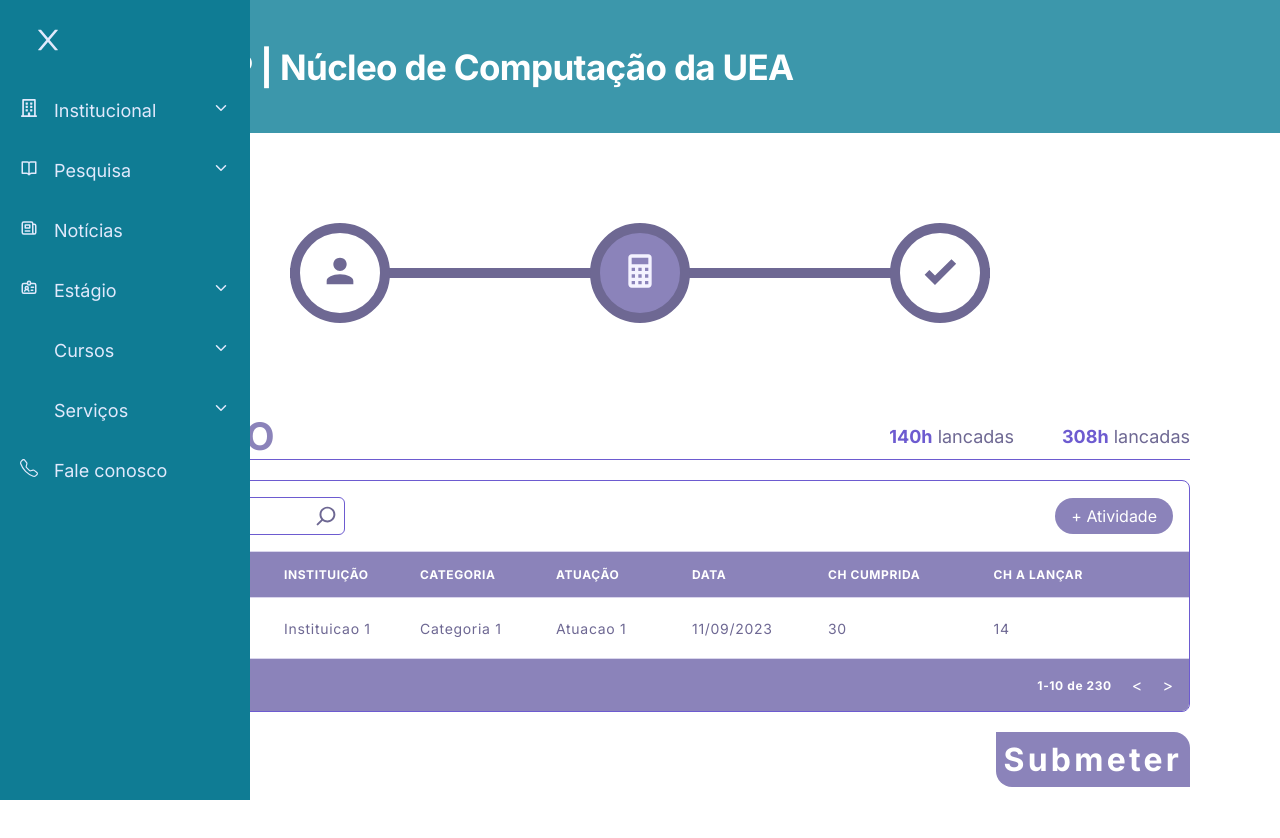
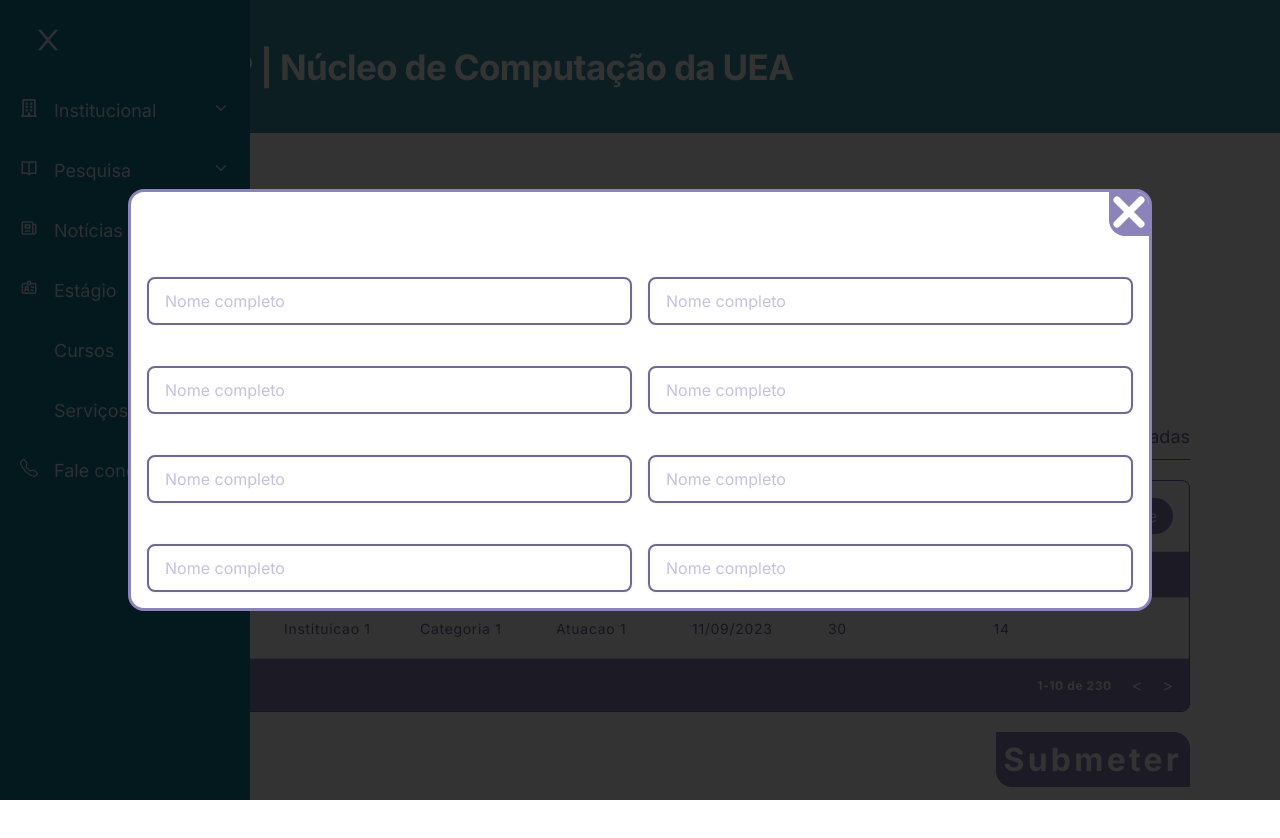
Before and after one commit to NUCOMP-UEA/nucomp-frontend, a React (Vite) app: page /calculator in a window 1280 px wide. Both pictures are taken after typing "Sample" into the empty fields and a click on the button "+ Atividade". Shown: the top 838 px of the page. Built offline with nearby package versions, Linux system fonts and the light colour scheme; some icons are missing.

Commit message:
feat: add create activity modal in calculator

```diff
--- a/src/pages/Calculator/components/AdditionalHoursTable/index.jsx
+++ b/src/pages/Calculator/components/AdditionalHoursTable/index.jsx
@@ -1,15 +1,17 @@
-import { useMemo, useState } from 'react';
-import { AdditionalHeader, Container, TableHeader } from './styles';
-import * as Icon from '../icons';
-import { ButtonCheckHeader } from './ButtonCheck';
-import { Row } from './Row';
-import { rowsMock } from '../../constants/Rows';
-import { AdditionalSearch } from './AdditionalSearch';
-import { Pagination } from '../Pagination';
-// import { CreateActivityModal } from '../CreateActivityModal';
+import { useMemo, useState } from "react";
+import { AdditionalHeader, Container, TableHeader } from "./styles";
+import * as Icon from "../icons";
+import { ButtonCheckHeader } from "./ButtonCheck";
+import { Row } from "./Row";
+import { rowsMock } from "../../constants/Rows";
+import { AdditionalSearch } from "./AdditionalSearch";
+import { Pagination } from "../Pagination";
+import { CreateActivityModal } from "../CreateActivityModal";
 
 export const AdditionalHoursTable = () => {
   const [allTableChecked, setAllTableChecked] = useState(false);
+  const [showCreateActivityModal, setShowCreateActivityModal] = useState(false);
+
   const [rows, setRows] = useState(rowsMock);
 
   const atLeastOneRowSelected = useMemo(() => {
@@ -39,7 +41,12 @@ export const AdditionalHoursTable = () => {
     <Container>
       <AdditionalHeader>
         <AdditionalSearch />
-        <button className="plus-activity">+ Atividade</button>
+        <button
+          className="plus-activity"
+          onClick={() => setShowCreateActivityModal(true)}
+        >
+          + Atividade
+        </button>
       </AdditionalHeader>
       <TableHeader selected={allTableChecked}>
         <div className="selected"></div>
@@ -60,6 +67,11 @@ export const AdditionalHoursTable = () => {
       </TableHeader>
       <Row rows={rows} onClickCheck={onCheckRow} />
       <Pagination firstItem={1} lastItem={10} totalItems={230} />
+      {showCreateActivityModal ? (
+        <CreateActivityModal
+          onClose={() => setShowCreateActivityModal(false)}
+        />
+      ) : null}
     </Container>
   );
 };
--- a/src/pages/Calculator/components/CreateActivityModal/index.jsx
+++ b/src/pages/Calculator/components/CreateActivityModal/index.jsx
@@ -1,16 +1,74 @@
-import * as Icon from '../icons';
-import { Container, Content } from './styles';
+/* eslint-disable react/prop-types */
+import * as Icon from "../icons";
+import { Container, Content, Input as InputWrapper } from "./styles";
 
-export const CreateActivityModal = () => {
+const Input = (props) => (
+  <InputWrapper>
+    <label htmlFor={props.label}>{props.label}</label>
+    <input {...props} />
+  </InputWrapper>
+);
+
+export const CreateActivityModal = (props) => {
   return (
     <Container>
       <div className="content">
         <Content>
           <header className="header">
-            <button className="close">
+            <button className="close" onClick={props.onClose}>
               <Icon.Close />
             </button>
           </header>
+          <main>
+            <Input
+              label="Nome completo"
+              placeholder="Nome completo"
+              // onChange={(payload) => (form.current.name = payload.target.value)}
+              type="text"
+            />
+            <Input
+              label="Nome completo"
+              placeholder="Nome completo"
+              // onChange={(payload) => (form.current.name = payload.target.value)}
+              type="text"
+            />
+            <Input
+              label="Nome completo"
+              placeholder="Nome completo"
+              // onChange={(payload) => (form.current.name = payload.target.value)}
+              type="text"
+            />
+            <Input
+              label="Nome completo"
+              placeholder="Nome completo"
+              // onChange={(payload) => (form.current.name = payload.target.value)}
+              type="text"
+            />
+            <Input
+              label="Nome completo"
+              placeholder="Nome completo"
+              // onChange={(payload) => (form.current.name = payload.target.value)}
+              type="text"
+            />
+            <Input
+              label="Nome completo"
+              placeholder="Nome completo"
+              // onChange={(payload) => (form.current.name = payload.target.value)}
+              type="text"
+            />
+            <Input
+              label="Nome completo"
+              placeholder="Nome completo"
+              // onChange={(payload) => (form.current.name = payload.target.value)}
+              type="text"
+            />
+            <Input
+              label="Nome completo"
+              placeholder="Nome completo"
+              // onChange={(payload) => (form.current.name = payload.target.value)}
+              type="text"
+            />
+          </main>
         </Content>
       </div>
     </Container>
--- a/src/pages/Calculator/components/CreateActivityModal/styles.js
+++ b/src/pages/Calculator/components/CreateActivityModal/styles.js
@@ -1,18 +1,20 @@
-import { styled } from 'styled-components';
+import { styled } from "styled-components";
 
 export const Container = styled.div`
   position: fixed;
   width: 100%;
   height: 100vh;
-  filter: blur(2px);
+  background-color: rgba(0, 0, 0, 0.8);
+  top: 0px;
+  left: 0px;
   display: flex;
   justify-content: center;
   align-items: center;
   overflow-y: auto;
-  z-index: 100;
+  z-index: 9998;
 
   > .content {
-    max-width: 80%;
+    width: 80%;
     max-height: 60vh;
     overflow-x: hidden;
     overflow-y: auto;
@@ -20,6 +22,7 @@ export const Container = styled.div`
 `;
 
 export const Content = styled.div`
+  overflow: hidden;
   border-radius: 16px;
   border: 3px solid #8b83ba;
   background: #fff;
@@ -28,6 +31,7 @@ export const Content = styled.div`
   align-items: center;
 
   header.header {
+    width: 100%;
     display: flex;
     justify-content: flex-end;
 
@@ -39,4 +43,48 @@ export const Content = styled.div`
       cursor: pointer;
     }
   }
+
+  main {
+    padding: 16px;
+    width: 100%;
+    display: grid;
+    grid-template-columns: 1fr 1fr;
+    grid-template-rows: 1fr 1fr 1fr 1fr;
+    gap: 16px;
+  }
 `;
+
+export const Input = styled.div`
+  display: flex;
+  flex-direction: column;
+  align-items: flex-start;
+  gap: 10px;
+
+  label {
+    color: #fff;
+    font-family: Inter;
+    font-size: 12px;
+    font-style: normal;
+    font-weight: 700;
+    line-height: normal;
+  }
+  input {
+    border-radius: 8px;
+    border: 2px solid #6e6893;
+    background: #fff;
+    box-shadow: 0px 0px 4px 0px rgba(23, 25, 28, 0.05);
+    padding: 12px 16px;
+    width: 100%;
+    outline: none;
+
+    &::placeholder {
+      color: #c6c2de;
+    }
+
+    &[type="number"]::-webkit-outer-spin-button,
+    &[type="number"]::-webkit-inner-spin-button {
+      -webkit-appearance: none;
+      margin: 0;
+    }
+  }
+`;
```
